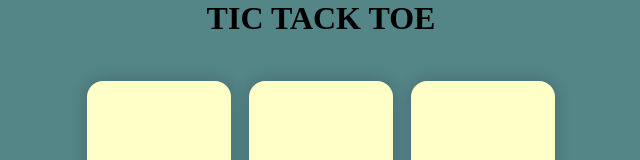
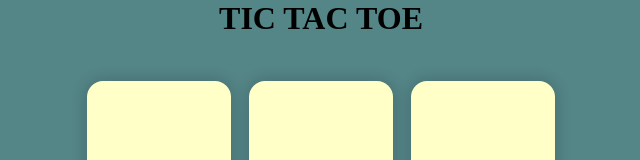
Before and after one commit to Yeshwanth-King/TIC-TAC-TOE_GAME, a plain HTML site: page index.html in a window 1280 px wide. Shown: the top 160 px of the page, without its empty margins (319-959 px from the left). Drawn offline with Linux system fonts and the light colour scheme.

Commit message:
TIC-TAC-TOE GAME

```diff
--- a/index.html
+++ b/index.html
@@ -14,7 +14,7 @@
 
 
         </div>
-        <h1>TIC TACK TOE</h1>
+        <h1>TIC TAC TOE</h1>
         <div class="container">
             <div class="game">
                 <button class="box"></button>
```
